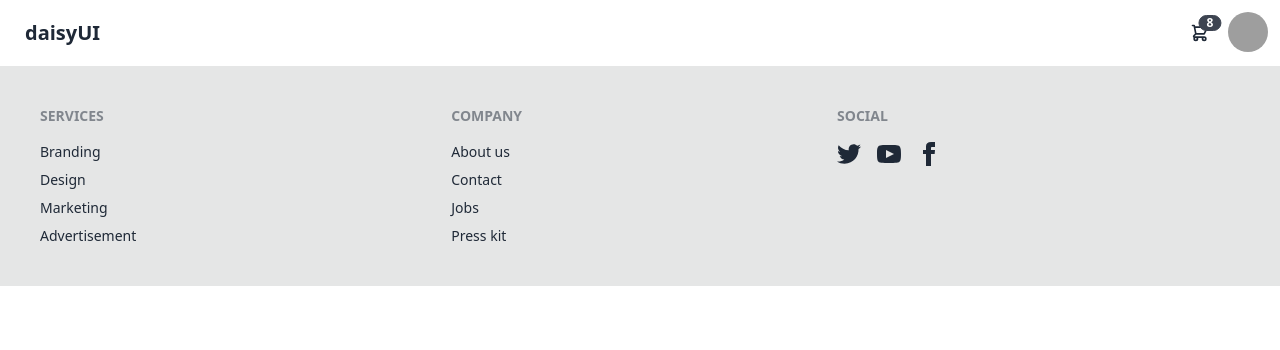
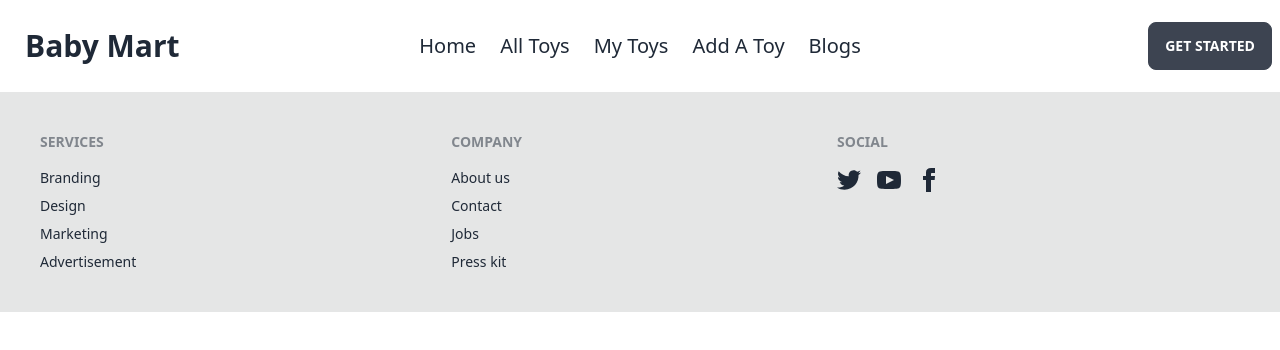
Before and after one commit to saidur02/Baby_mart, a React (Vite) app: page / in a window 1280 px wide. Shown: the top 350 px of the page. Built offline with nearby package versions, Linux system fonts and the light colour scheme; grey boxes are pictures that could not be loaded.

Commit message:
navbar section added

```diff
--- a/index.html
+++ b/index.html
@@ -4,7 +4,7 @@
     <meta charset="UTF-8" />
     <link rel="icon" type="image/svg+xml" href="/vite.svg" />
     <meta name="viewport" content="width=device-width, initial-scale=1.0" />
-    <title>Vite + React</title>
+    <title>Baby Mart</title>
   </head>
   <body>
     <div id="root"></div>
--- a/src/Pages/Shared/Navbar/Navbar.jsx
+++ b/src/Pages/Shared/Navbar/Navbar.jsx
@@ -1,48 +1,41 @@
+import { Link } from "react-router-dom";
 
 
 const Navbar = () => {
     return (
-        <div className="navbar bg-base-100">
-        <div className="flex-1">
-          <a className="btn btn-ghost normal-case text-xl">daisyUI</a>
+        // <div className="navbar bg-base-100 flex justify-between">
+        //     <div className="flex-1">
+        //         <a className="btn btn-ghost normal-case text-xl">Baby Mart</a>
+        //     </div>
+        //     <a><svg xmlns="http://www.w3.org/2000/svg" width="24" height="24" viewBox="0 0 24 24" className="fill-current"><path d="M9 8h-3v4h3v12h5v-12h3.642l.358-4h-4v-1.667c0-.955.192-1.333 1.115-1.333h2.885v-5h-3.808c-3.596 0-5.192 1.583-5.192 4.615v3.385z"></path></svg></a>
+        //     <div className="flex justify-around">
+        //         <div>
+        //             <Link >Home</Link>
+        //             <Link >All Toys</Link>
+        //             <Link >My Toys </Link>
+        //             <Link >Add A Toy</Link>
+        //             <Link >Blogs</Link>
+        //         </div>
+
+        //     </div>
+        // </div>
+        <div className="navbar bg-base-100 container">
+            <div className="navbar-start">
+
+                <a className="btn btn-ghost normal-case text-3xl">Baby Mart</a>
+            </div>
+            <div className="navbar-center hidden lg:flex text-xl m-3">
+                <Link className="m-3 " >Home</Link>
+                <Link className="m-3" >All Toys</Link>
+                <Link className="m-3" >My Toys </Link>
+                <Link className="m-3" >Add A Toy</Link>
+                <Link className="m-3" >Blogs</Link>
+            </div>
+            <div className="navbar-end">
+                <a className="btn">Get started</a>
+            </div>
         </div>
-        <div className="flex-none">
-          <div className="dropdown dropdown-end">
-            <label tabIndex={0} className="btn btn-ghost btn-circle">
-              <div className="indicator">
-                <svg xmlns="http://www.w3.org/2000/svg" className="h-5 w-5" fill="none" viewBox="0 0 24 24" stroke="currentColor"><path strokeLinecap="round" strokeLinejoin="round" strokeWidth="2" d="M3 3h2l.4 2M7 13h10l4-8H5.4M7 13L5.4 5M7 13l-2.293 2.293c-.63.63-.184 1.707.707 1.707H17m0 0a2 2 0 100 4 2 2 0 000-4zm-8 2a2 2 0 11-4 0 2 2 0 014 0z" /></svg>
-                <span className="badge badge-sm indicator-item">8</span>
-              </div>
-            </label>
-            <div tabIndex={0} className="mt-3 card card-compact dropdown-content w-52 bg-base-100 shadow">
-              <div className="card-body">
-                <span className="font-bold text-lg">8 Items</span>
-                <span className="text-info">Subtotal: $999</span>
-                <div className="card-actions">
-                  <button className="btn btn-primary btn-block">View cart</button>
-                </div>
-              </div>
-            </div>
-          </div>
-          <div className="dropdown dropdown-end">
-            <label tabIndex={0} className="btn btn-ghost btn-circle avatar">
-              <div className="w-10 rounded-full">
-                <img src="/images/stock/photo-1534528741775-53994a69daeb.jpg" />
-              </div>
-            </label>
-            <ul tabIndex={0} className="menu menu-compact dropdown-content mt-3 p-2 shadow bg-base-100 rounded-box w-52">
-              <li>
-                <a className="justify-between">
-                  Profile
-                  <span className="badge">New</span>
-                </a>
-              </li>
-              <li><a>Settings</a></li>
-              <li><a>Logout</a></li>
-            </ul>
-          </div>
-        </div>
-      </div>
+
     );
 };
 
```
